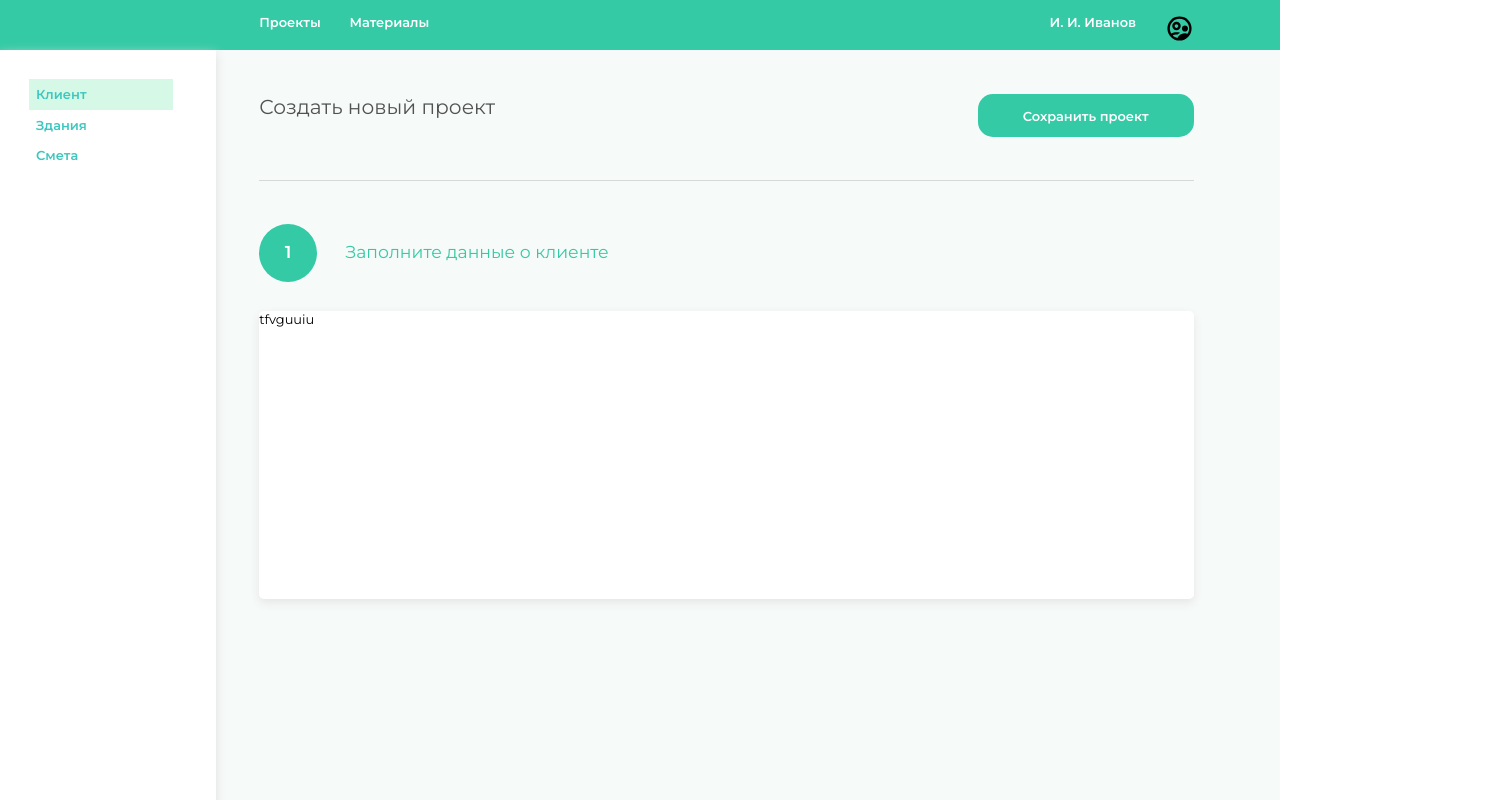
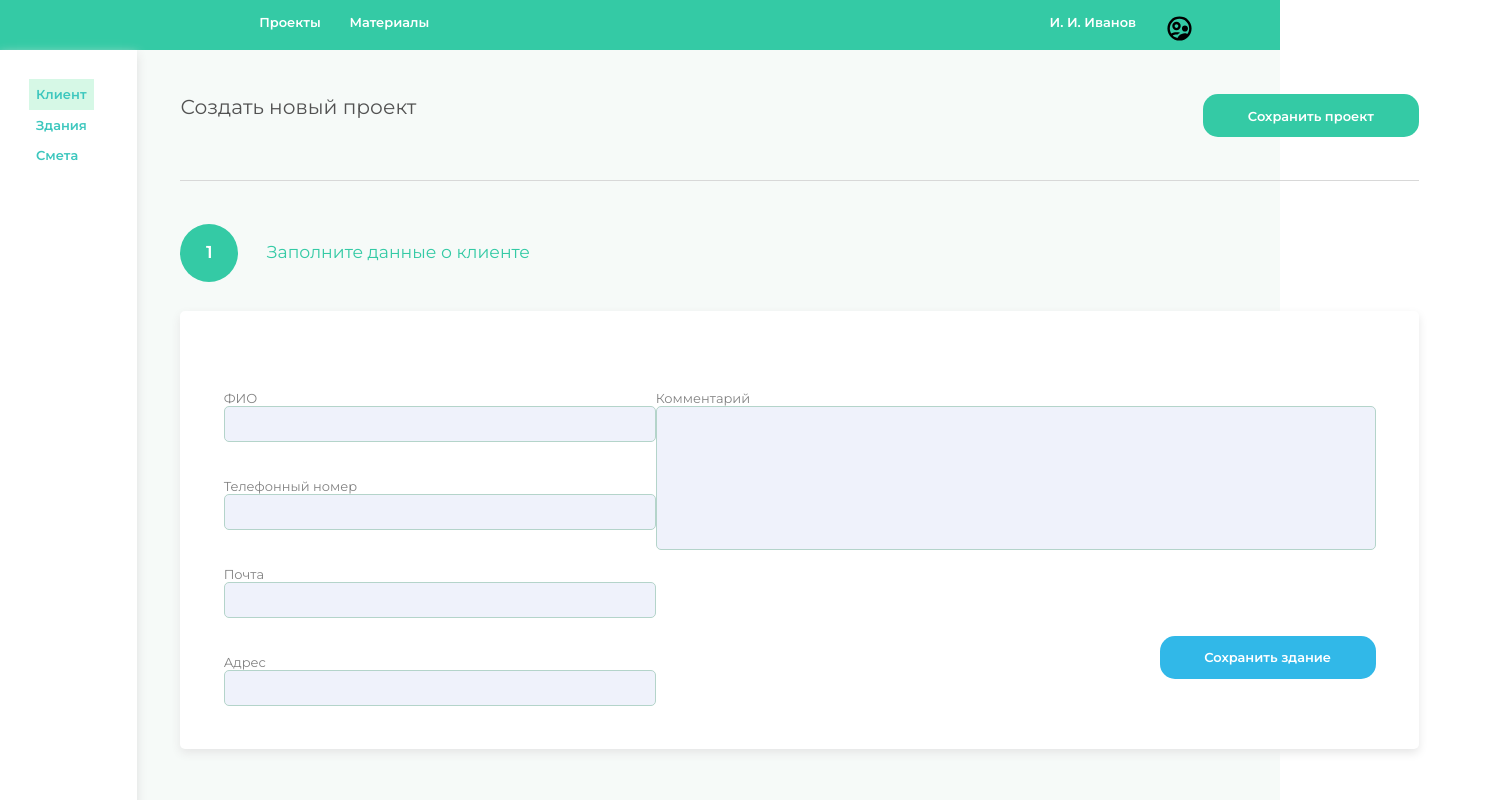
Before and after one commit to MariaSadovn1kova/project_and_resource_management, a Vue app in the folder client/: page /create in a window 1280 px wide. Shown: the top 800 px of the page, 1505 px wide, since content can reach past the window. Built offline with nearby package versions, Linux system fonts and the light colour scheme.

Commit message:
Страничка клиента

```diff
--- a/client/src/components/Customer.vue
+++ b/client/src/components/Customer.vue
@@ -15,7 +15,34 @@
             </div>
         </div>
         <div class="client__form">
-            tfvguuiu
+            <form action="" class="base-information__form bulding__form">
+                <div class="left__forms">
+                    <div class = "input__container">
+                        <div class="input__tittle">ФИО</div>
+                        <input type="text" class="buldings__type base-information__input">
+                    </div>
+                    <div class = "input__container">
+                        <div class="input__tittle">Телефонный номер</div>
+                        <input type="text" class="buldings__type base-information__input">
+                    </div>
+                    <div class = "input__container">
+                        <div class="input__tittle">Почта</div>
+                        <input type="text" class="buldings__type base-information__input">
+                    </div>
+                    <div class = "input__container">
+                        <div class="input__tittle">Адрес</div>
+                        <input type="text" class="buldings__type base-information__input">
+                    </div>
+                </div>
+                <div class="right__forms">
+                    <div class = "input__container">
+                        <div class="input__tittle">Комментарий</div>
+                        <input type="text" class="comment_input base-information__input">
+                    </div>
+                    <div class="save__button">Сохранить здание</div>
+                </div>
+            </form>
+
         </div>
     </div>
 </template>
@@ -54,10 +81,58 @@
 
         .client__form{
             margin-top: 2rem;
-            height: 20rem;
             box-shadow: 0px 4px 10px rgb(230, 230, 230);
             background-color: #fff;
             border-radius: 5px;
+            padding: 3rem;
+
+            .bulding__form{
+                display: flex;
+                justify-content: space-between;
+
+                .sub__tittle{
+                    display: flex;
+                }
+
+                .save__button{
+                    background-color: #31B8E8;
+                    color: #fff;
+                    cursor: pointer;
+                    height: 3rem;
+                    padding: 0.9rem;
+                    width: 15rem;
+                    text-align: center;
+                    border-radius: 15px;
+                    margin-left: auto;
+                    margin-top: 6rem;
+                    font-weight: 600;
+                }
+
+                .input__container{
+                    margin-top: 2.5rem;
+
+                    .base-information__input{
+                    box-shadow: none;
+                    border: 1px solid #B4D4CA;
+                    border-radius: 5px;
+                    background-color: #EFF2FB;
+                    height: 2.5rem;
+                    width: 30rem;
+                    outline:none;
+                }
+
+                    .input__tittle{
+                        color: #828282;
+                        width: 25rem;
+                    }
+
+                    .comment_input{
+                        width: 50rem;
+                        height: 10rem;
+                    }
+
+                }
+            }
         }
 
     }
--- /dev/null
+++ b/client/src/components/Estimate.vue
@@ -0,0 +1,5 @@
+<template>
+    <div>
+        абоба
+    </div>
+</template>
```
